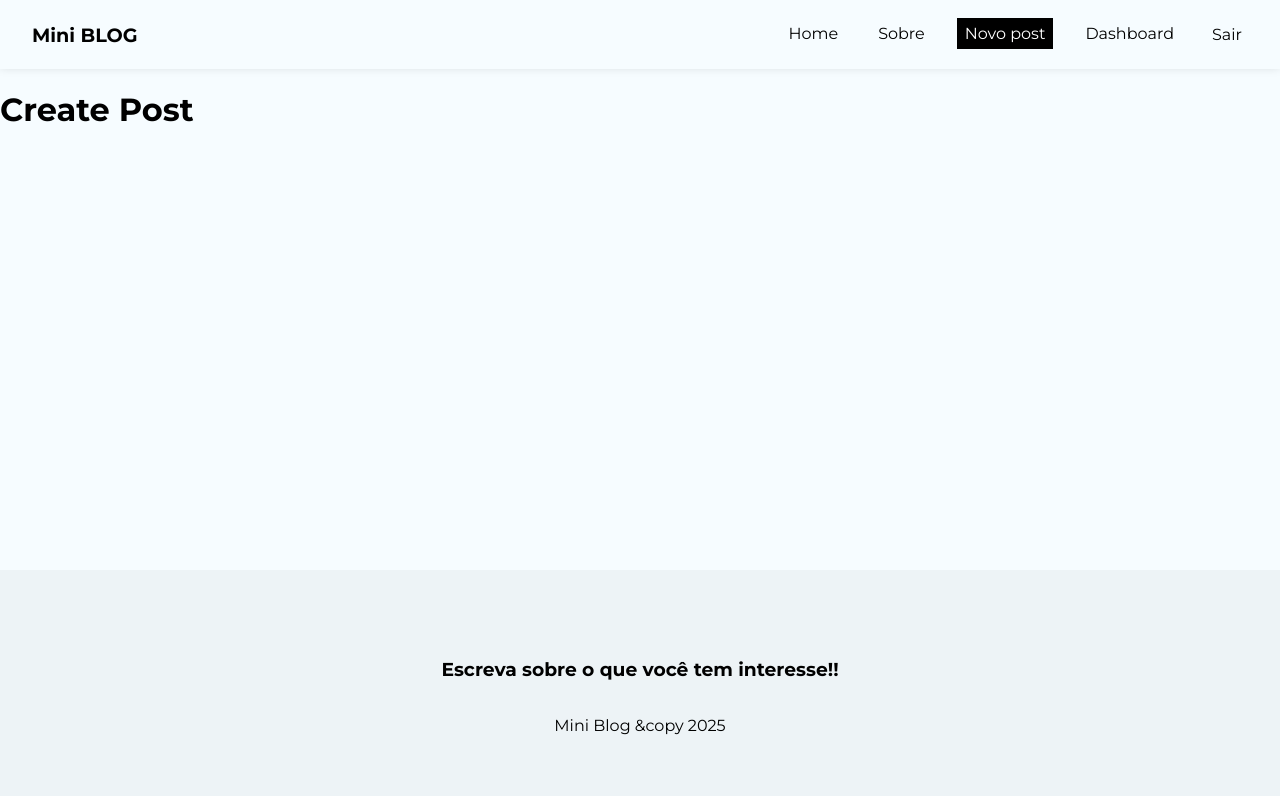
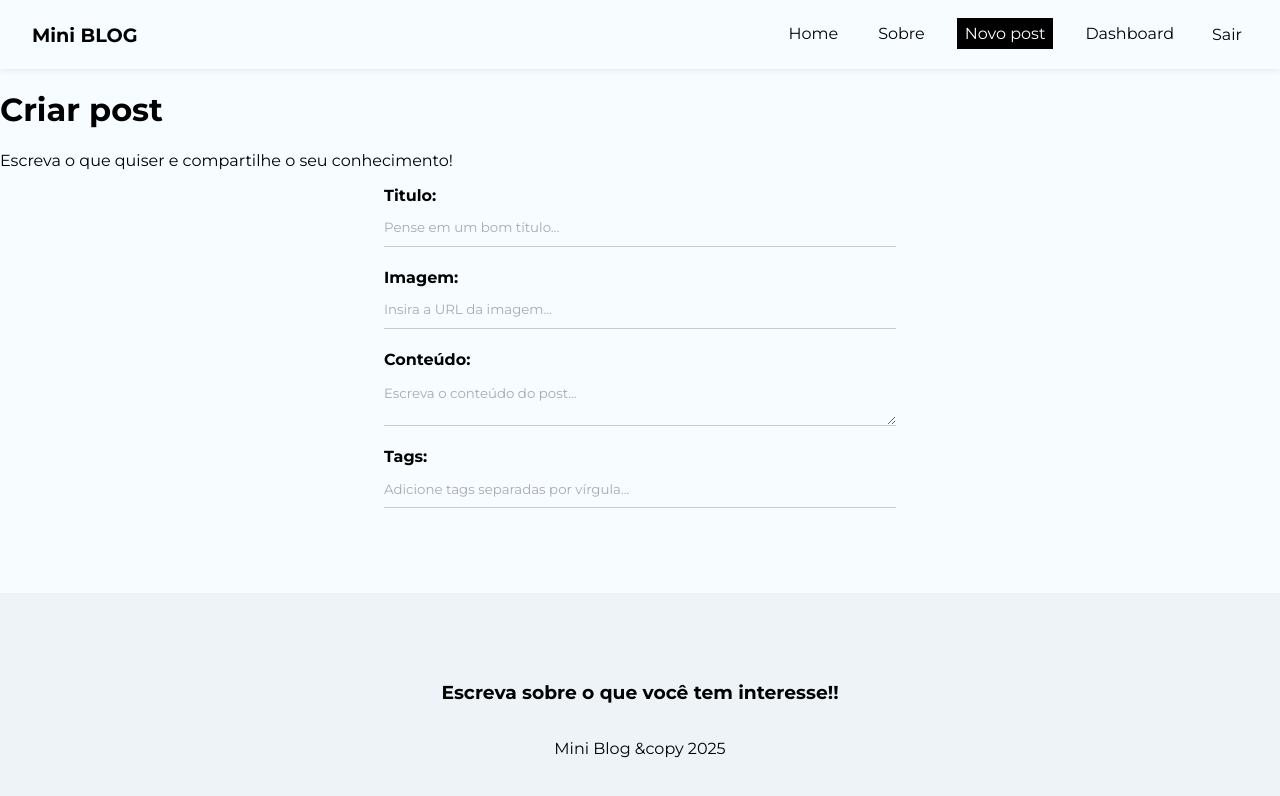
Before and after one commit to MateusMiranda20/MiniBlog, a React (Vite) app: page /posts/create in a window 1280 px wide. Shown: the top 796 px of the page. Built offline with nearby package versions, Linux system fonts and the light colour scheme; no server answers; sample sign-in values are in the browser's storage.

Commit message:
CreatePost

```diff
--- a/src/pages/CreatePost/CreatePost.jsx
+++ b/src/pages/CreatePost/CreatePost.jsx
@@ -1,9 +1,72 @@
 import styles from "../CreatePost/CreatPost.module.css"
+import { useState } from "react"
 
 function CreatePost() {
+    const [title, setTitle] = useState("")
+    const [image, setImage] = useState("")
+    const [body, setBody] = useState("")
+    const [tags, setTags] = useState([])
+    //const [formError, setFormError] = useState("")
+
+    const handleSubmit = (e) => {
+        e.preventDefault()
+    }
+
+
     return (
-        <div className={styles.createpost}>
-            <h1>Create Post</h1>
+        <div className={styles.create_post}>
+            <h1>Criar post</h1>
+            <p>Escreva o que quiser e compartilhe o seu conhecimento!</p>
+            <form onSubmit={handleSubmit}>
+                <label>
+                    <span>Titulo:</span>
+                    <input
+                    type="text"
+                    name="title"
+                    required
+                    placeholder="Pense em um bom título..."
+                    onChange={(e) => setTitle(e.target.value)}
+                    value={title}
+                    />
+                </label>
+                <label>
+                    <span>Imagem:</span>
+                    <input
+                    type="text"
+                    name="image"
+                    required
+                    placeholder="Insira a URL da imagem..."
+                    onChange={(e) => setImage(e.target.value)}
+                    value={image}
+                    />
+                </label>
+                <label>
+                    <span>Conteúdo:</span>
+                    <textarea
+                    name="body"
+                    required
+                    placeholder="Escreva o conteúdo do post..."
+                    onChange={(e) => setBody(e.target.value)}
+                    value={body}
+                    />
+                </label>
+                <label>
+                    <span>Tags:</span>
+                    <input
+                    type="text"
+                    name="tags"
+                    required
+                    placeholder="Adicione tags separadas por vírgula..."
+                    onChange={(e) => setTags(e.target.value.split(","))}
+                    value={tags}
+                    />
+                </label>
+                {/*
+                {!loading && <button className="btn">Cadastrar</button>}
+                    {loading && ( <button className="btn" disabled>Aguarde...</button>)}
+                    {error && <p className="error">{error}</p>}
+                */}
+            </form>
         </div>
     )
 }
```
